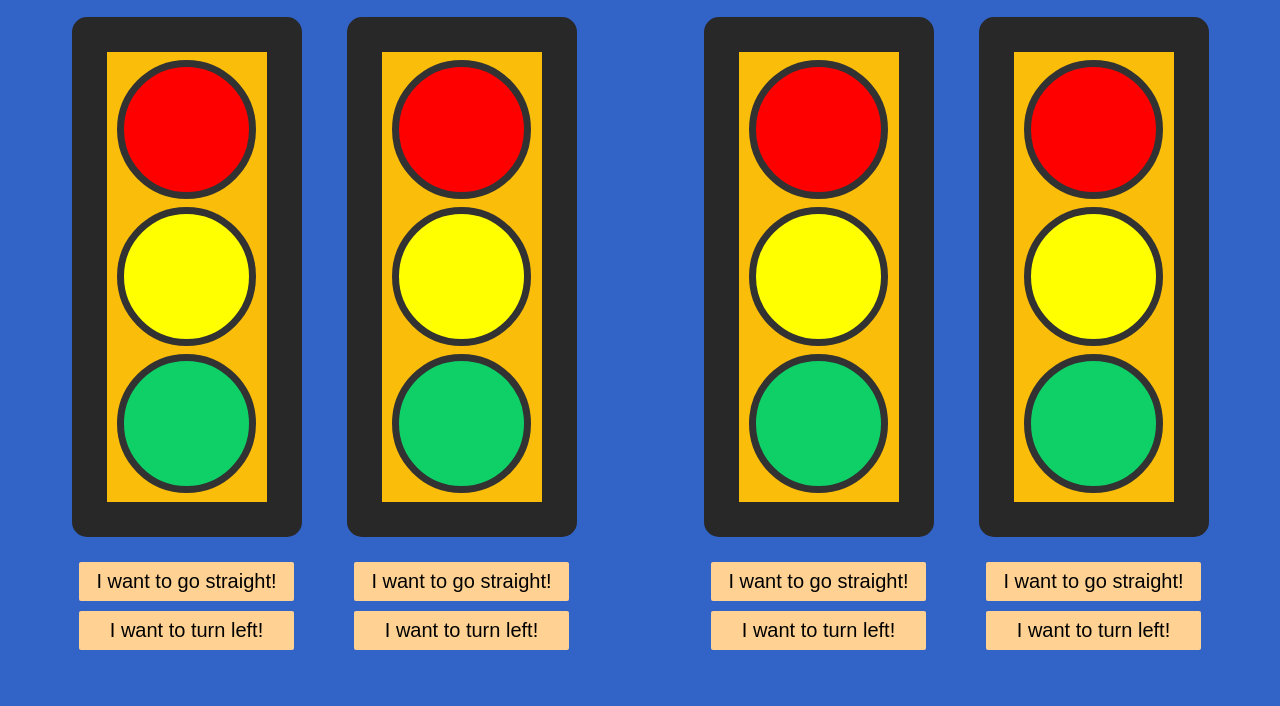
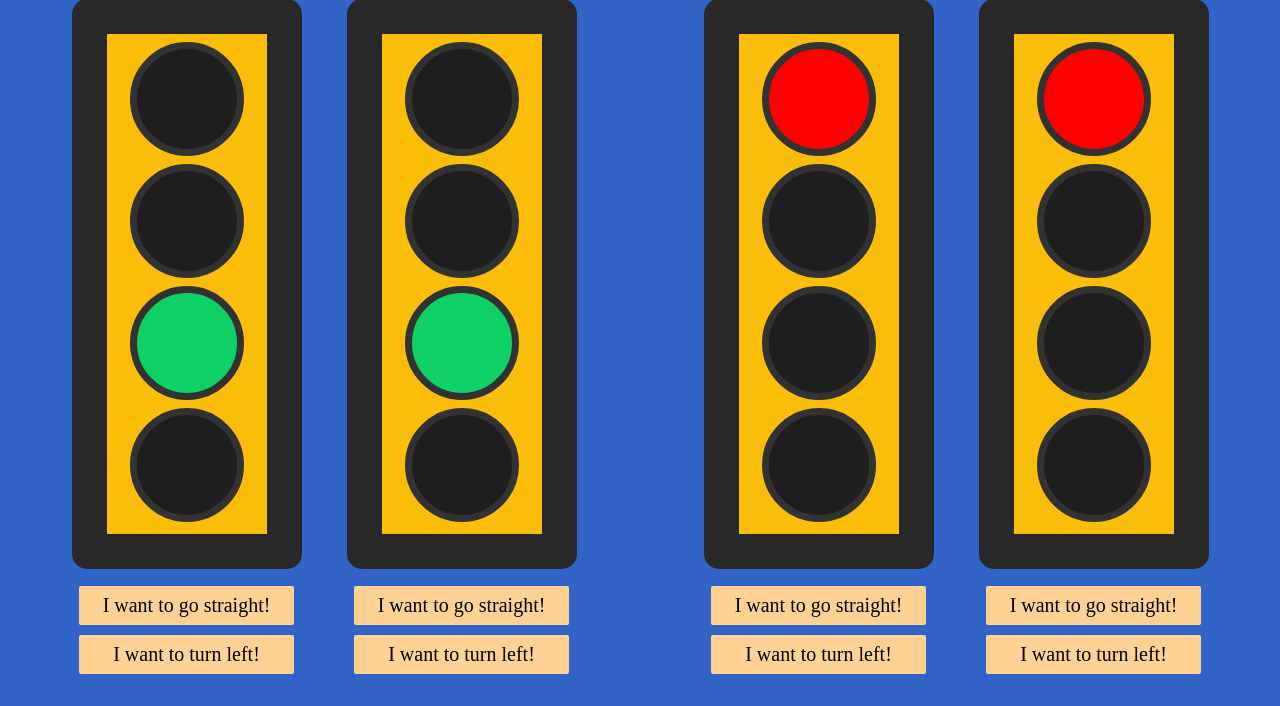
Before and after one commit to bonham000/traffic-lights, a plain HTML site: page index.html in a window 1280 px wide. Shown: the part 94-800 px from the top of the page. Drawn offline with Linux system fonts and the light colour scheme.

Commit message:
built street lights and intersection classes

```diff
--- a/index.html
+++ b/index.html
@@ -18,26 +18,28 @@
 				</div>
 
 				<div class='light-container'>
-					<div class='light' id='light_1'>
+					<div class='light' id='clementina-north'>
 						<div class='circle red'></div>
 						<div class='circle yellow'></div>
 						<div class='circle green'></div>
+						<div class='circle left'></div>
 					</div>
-					<div class='light' id='light_2'>
+					<div class='light' id='clementina-south'>
 						<div class='circle red'></div>
 						<div class='circle yellow'></div>
 						<div class='circle green'></div>
+						<div class='circle left'></div>
 					</div>
 				</div>
 
 				<div class='controls'>
 					<div class='btn-container'>
-						<button>I want to go straight!</button>
-						<button>I want to turn left!</button>
+						<button onclick='handleClick("street-one-go")'>I want to go straight!</button>
+						<button onclick='handleClick("street-one-left")'>I want to turn left!</button>
 					</div>
 					<div class='btn-container'>
-						<button>I want to go straight!</button>
-						<button>I want to turn left!</button>
+						<button onclick='handleClick("street-one-go")'>I want to go straight!</button>
+						<button onclick='handleClick("street-one-left")'>I want to turn left!</button>
 					</div>
 				</div>
 			</div>
@@ -48,26 +50,28 @@
 				</div>
 
 				<div class='light-container'>
-					<div class='light' id='light_3'>
+					<div class='light' id='sumner-east'>
 						<div class='circle red'></div>
 						<div class='circle yellow'></div>
 						<div class='circle green'></div>
+						<div class='circle left'></div>
 					</div>
-					<div class='light' id='light_4'>
+					<div class='light' id='sumner-west'>
 						<div class='circle red'></div>
 						<div class='circle yellow'></div>
 						<div class='circle green'></div>
+						<div class='circle left'></div>
 					</div>
 				</div>
 
 				<div class='controls'>
 					<div class='btn-container'>
-						<button>I want to go straight!</button>
-						<button>I want to turn left!</button>
+						<button onclick='handleClick("street-two-go")'>I want to go straight!</button>
+						<button onclick='handleClick("street-two-left")'>I want to turn left!</button>
 					</div>
 					<div class='btn-container'>
-						<button>I want to go straight!</button>
-						<button>I want to turn left!</button>
+						<button onclick='handleClick("street-two-go")'>I want to go straight!</button>
+						<button onclick='handleClick("street-two-left")'>I want to turn left!</button>
 					</div>
 				</div>
 			</div>
--- a/lights/index.js
+++ b/lights/index.js
@@ -0,0 +1,114 @@
+// define light colors
+const dark = 'rgb(30,30,30)';
+const red = 'red';
+const yellow = 'yellow';
+const green = 'rgb(14,208,103)';
+
+// collect street references from DOM
+var c_north = document.getElementById('clementina-north');
+var c_south = document.getElementById('clementina-south');
+var s_east = document.getElementById('sumner-east');
+var s_west = document.getElementById('sumner-west');
+
+// define stree lights object
+class StreetLights {
+	constructor(lightOne, lightTwo) {
+		function initializeLight(light) {
+			var red = light.getElementsByClassName('red');
+			var yellow = light.getElementsByClassName('yellow');
+			var green = light.getElementsByClassName('green');
+			var left = light.getElementsByClassName('left');
+			return {
+				red: red[0],
+				yellow: yellow[0],
+				green: green[0],
+				left: left[0]
+			}
+		}
+		this.lightOne = initializeLight(lightOne);
+		this.lightTwo = initializeLight(lightTwo);
+	}
+	clearAll() {
+		for (var color in this.lightOne) {
+			this.lightOne[color].style.background = dark;
+		}
+		for (var color in this.lightTwo) {
+			this.lightTwo[color].style.background = dark;
+		}
+	}
+	transition() {
+		setTimeout(() => {
+			this.clearAll();
+			this.lightOne.yellow.style.background = yellow;
+			this.lightTwo.yellow.style.background = yellow;
+		}, 500);
+	}
+	startTraffic() {
+		this.clearAll();
+		this.lightOne.green.style.background = green;
+		this.lightTwo.green.style.background = green;
+	}
+	turnLeft() {
+		this.clearAll();
+		console.log('turning left')
+		this.lightOne.left.style.background = green;
+		this.lightTwo.left.style.background = green;
+	}
+	stopTraffic() {
+		this.clearAll();
+		this.lightOne.red.style.background = red;
+		this.lightTwo.red.style.background = red;
+	}
+}
+
+// define intersection class
+class Intersection {
+	constructor(streetOne, streetTwo) {
+		this.streetOne = streetOne;
+		this.streetTwo = streetTwo;
+	}
+	streetOneGo() {
+		this.streetOne.transition();
+		setTimeout(() => {
+			this.streetOne.startTraffic();
+			this.streetTwo.stopTraffic();
+		}, 3000);
+	}
+	streetOneLeft() {
+		this.streetOne.turnLeft();
+		this.streetTwo.stopTraffic();
+	}
+	streetTwoGo() {
+		this.streetOne.stopTraffic();
+		this.streetTwo.startTraffic();
+	}
+	streetTwoLeft() {
+		this.streetOne.stopTraffic();
+		this.streetTwo.turnLeft();
+	}
+}
+
+var streetOne = new StreetLights(c_north, c_south);
+var streetTwo = new StreetLights(s_east, s_west);
+
+var block = new Intersection(streetOne, streetTwo);
+
+function handleClick(direction) {
+	switch(direction) {
+		case 'street-one-go':
+			block.streetOneGo();
+			break;
+		case 'street-one-left':
+			block.streetOneLeft();
+			break;
+		case 'street-two-go':
+			block.streetTwoGo();
+			break;
+		case 'street-two-left':
+			block.streetTwoLeft();
+			break;
+	}
+}
+
+// initialize intersection
+block.streetOneGo();
--- a/main.css
+++ b/main.css
@@ -35,7 +35,7 @@ body {
 
 h1 {
 	background: rgb(0,117,75);
-	padding: 15px;
+	padding: 10px;
 	width: 300px;
 	margin: auto;
 	color: white;
@@ -45,7 +45,7 @@ h1 {
 }
 
 .light-container {
-	margin: 20px auto;
+	margin: 12px auto;
 	display: flex;
 	flex-direction: row;
 	justify-content: space-around;
@@ -53,15 +53,15 @@ h1 {
 
 .light {
 	width: 160px;
-	height: 450px;
+	height: 500px;
 	border: 35px solid rgb(40,40,40);
 	border-radius: 15px;
 	background: rgb(250, 190,10);
 }
 
 .circle {
-	width: 125px;
-	height: 125px;
+	width: 100px;
+	height: 100px;
 	margin: 8px auto;
 	border-radius: 50%;
 	border: 7px solid rgb(50,50,50);
@@ -73,7 +73,7 @@ h1 {
 .yellow {
 	background: yellow;
 }
-.green {
+.green, .left {
 	background: rgb(14,208,103);
 }
 
@@ -91,6 +91,7 @@ button {
 	width: 215px;
 	margin: 5px auto;
 	font-size: 20px;
+	font-family: 'sans-serif';
 	padding: 8px;
 	border-radius: 2px;
 	border: none;
```
